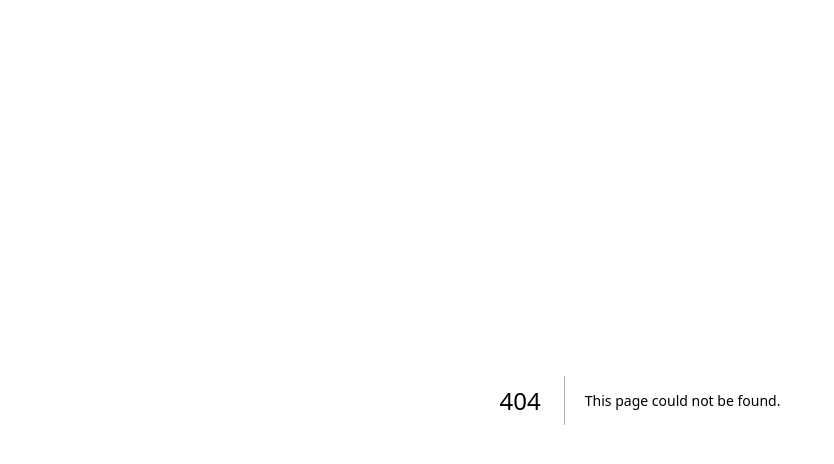
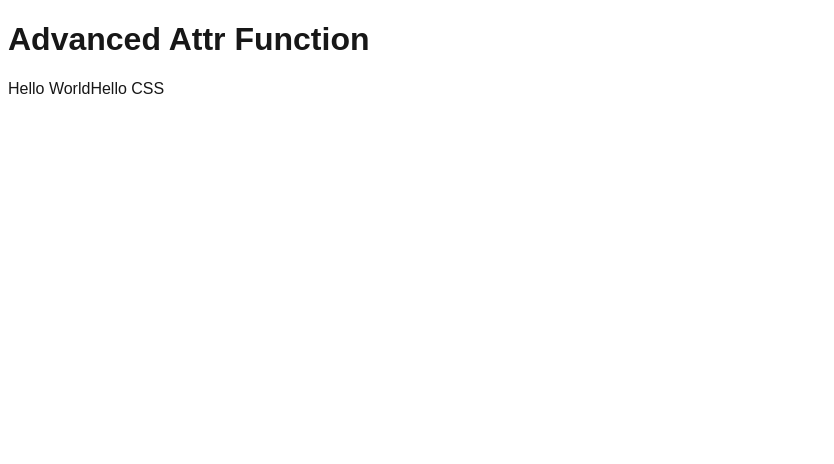
Before and after one commit to gauravshuklarwit/new-web-features, a Next.js app: page /attr-function in a window 1280 px wide. Before the commit this address had no page. Shown: the top 464 px of the page, without its empty margins (0-834 px from the left). Built offline with nearby package versions, Linux system fonts and the light colour scheme.

Commit message:
Learn attr function

```diff
--- /dev/null
+++ b/src/app/attr-function/page.css
@@ -0,0 +1,7 @@
+.my-div::before {
+    content: attr(data-text) " World";
+}
+
+.my-div::after {
+    content: attr(data-text) " CSS";
+}
--- /dev/null
+++ b/src/app/attr-function/page.tsx
@@ -0,0 +1,11 @@
+import "./page.css";
+
+export default function Page() {
+  return (
+    <div>
+      <h1>Advanced Attr Function</h1>
+
+      <div className="my-div" data-text="Hello"></div>
+    </div>
+  );
+}
--- a/src/app/page.tsx
+++ b/src/app/page.tsx
@@ -41,6 +41,9 @@
         <li>
           <Link href="/popover">Popover</Link>
         </li>
+        <li>
+          <Link href="/attr-function">Attr function</Link>
+        </li>
       </ol>
     </div>
   );
```
